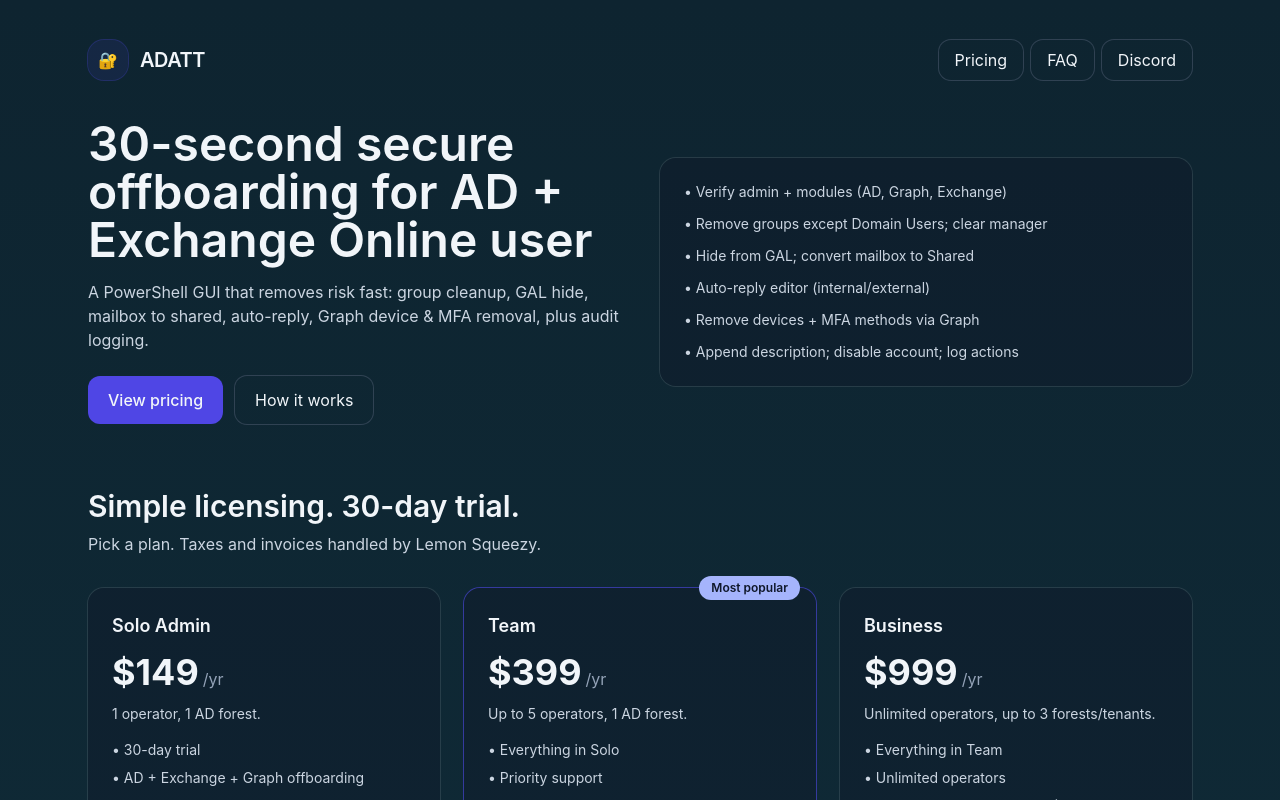
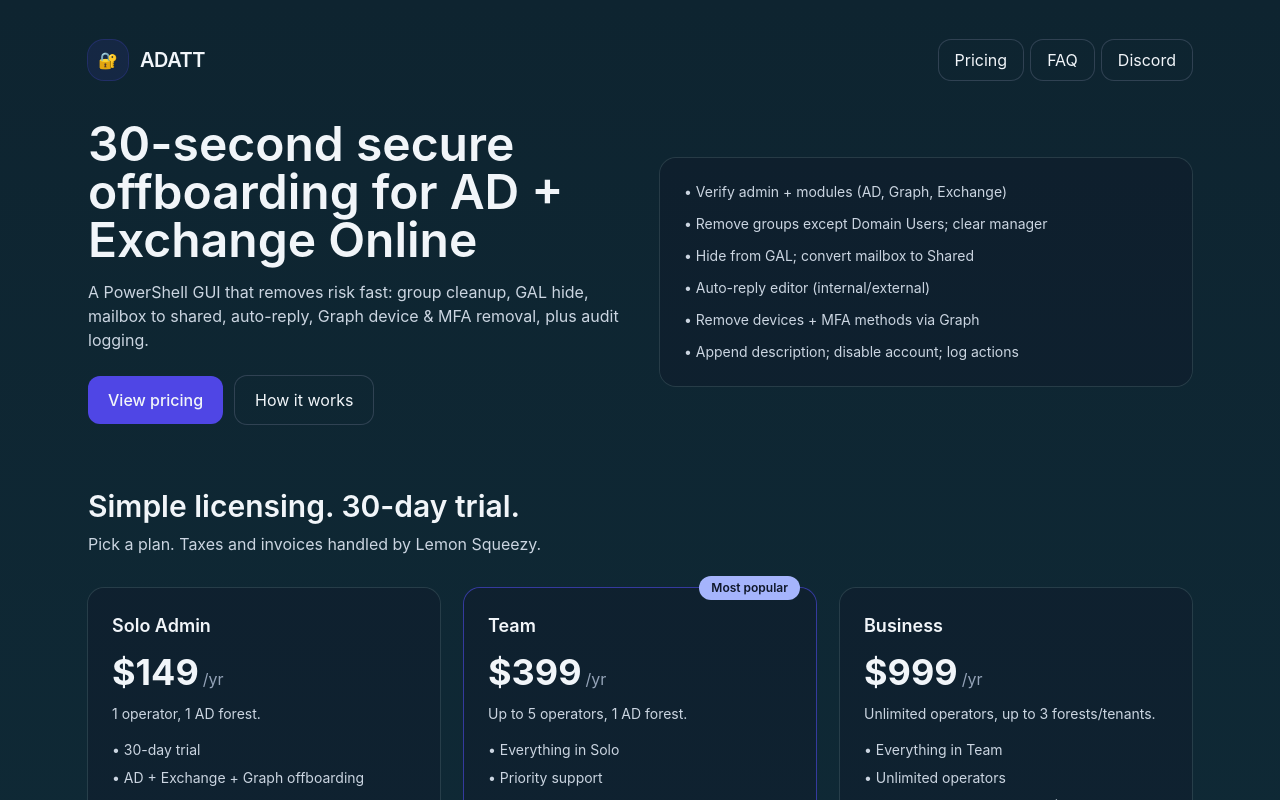
Before and after one commit to jernest78/adatt-pricing, a React (Vite) app: page / in a window 1280 px wide. Shown: the top 800 px of the page. Built offline with nearby package versions, Linux system fonts and the light colour scheme.

Commit message:
Update pricing page - Exchange

```diff
--- a/src/PricingPage.tsx
+++ b/src/PricingPage.tsx
@@ -114,7 +114,7 @@ export default function PricingPage() {
 				<div className="grid md:grid-cols-2 gap-10 items-center">
 					<div>
 						<h1 className="text-4xl md:text-5xl font-semibold leading-tight">
-							30-second secure offboarding for AD + Exchange Online user
+							30-second secure offboarding for AD + Exchange Online
 						</h1>
 						<p className="mt-4 text-slate-300">
 							A PowerShell GUI that removes risk fast: group cleanup, GAL hide,
```
